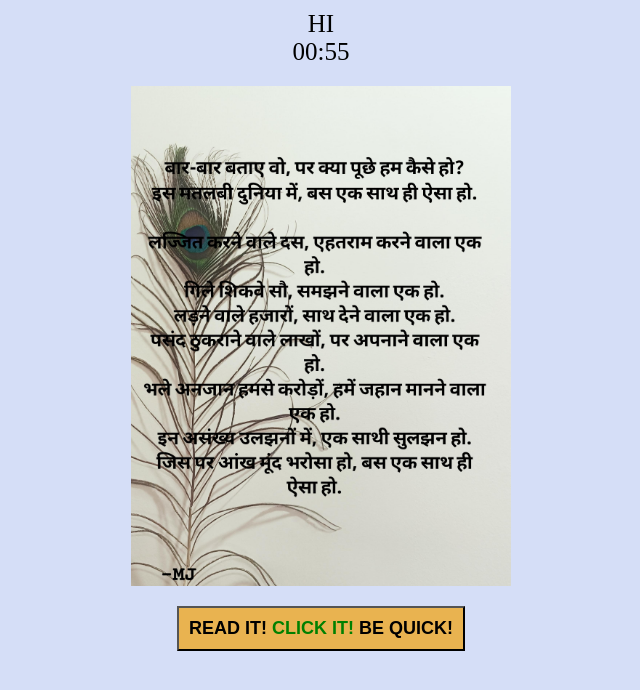
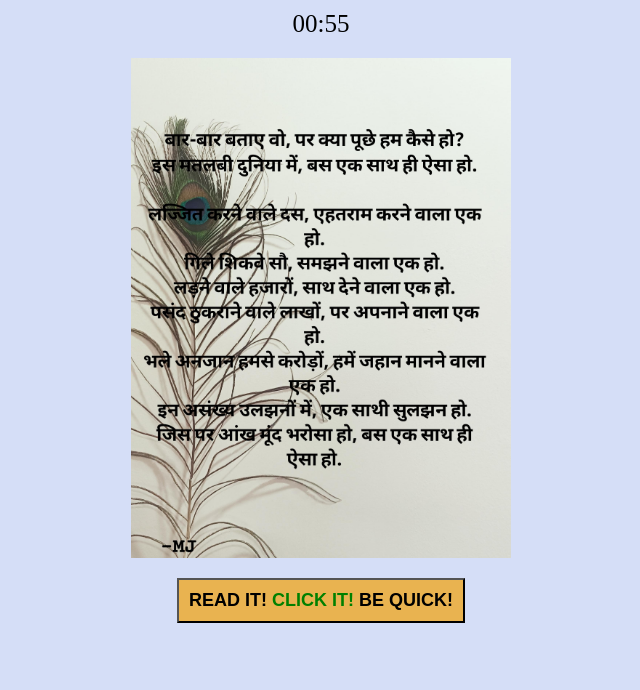
Before and after one commit to DNAnonymous-T/Quote, a plain HTML site: page index.html in a window 1280 px wide. Shown: the whole page, without its empty margins (319-959 px from the left). Drawn offline with Linux system fonts and the light colour scheme.

Commit message:
Update index.html

```diff
--- a/index.html
+++ b/index.html
@@ -10,7 +10,6 @@
     <body onload="visitOnlyOnce()">
         <audio src="sound.mp3">playing</audio>
         <div id="js_timer">
-            HI
             <div id="timer"> 01:00 </div>
          </div>
          <div class="content" id="content">
```
